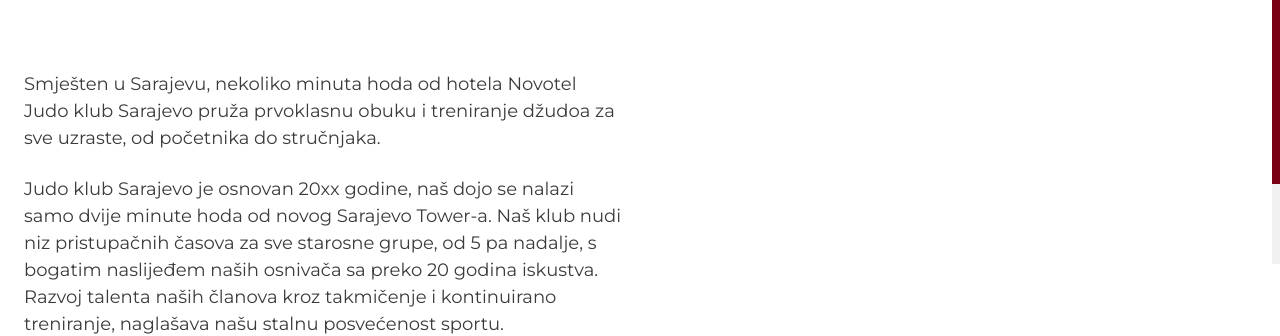
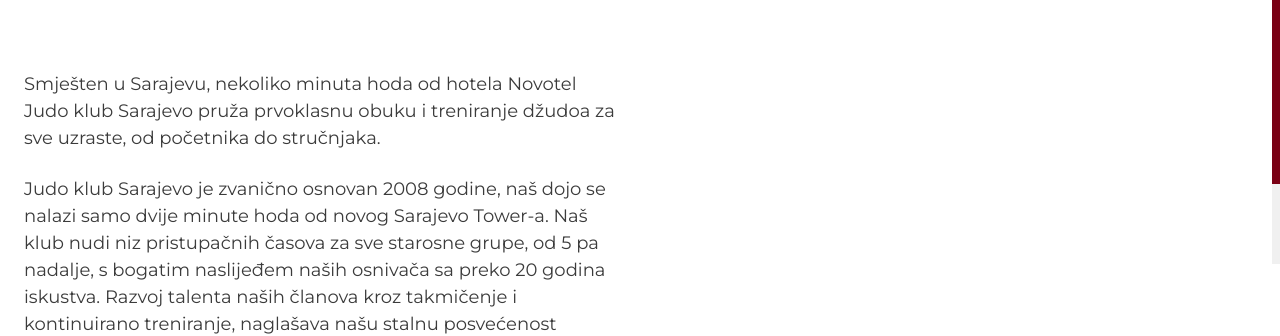
Before and after one commit to MiranRaz/judo-club-sarajevo, a Gatsby site: page / in a window 1280 px wide. Shown: the part 616-952 px from the top of the page. Built offline with nearby package versions, Linux system fonts and the light colour scheme; Gatsby itself is replaced by a stand-in of ours.

Commit message:
changing text for about on main page

```diff
--- a/src/pages/index.js
+++ b/src/pages/index.js
@@ -38,7 +38,7 @@
               uzraste, od početnika do stručnjaka.
             </p>
             <p>
-              Judo klub Sarajevo je osnovan 20xx godine, naš dojo se nalazi samo
+              Judo klub Sarajevo je zvanično osnovan 2008 godine, naš dojo se nalazi samo
               dvije minute hoda od novog Sarajevo Tower-a. Naš klub nudi niz
               pristupačnih časova za sve starosne grupe, od 5 pa nadalje, s
               bogatim naslijeđem naših osnivača sa preko 20 godina iskustva.
```
